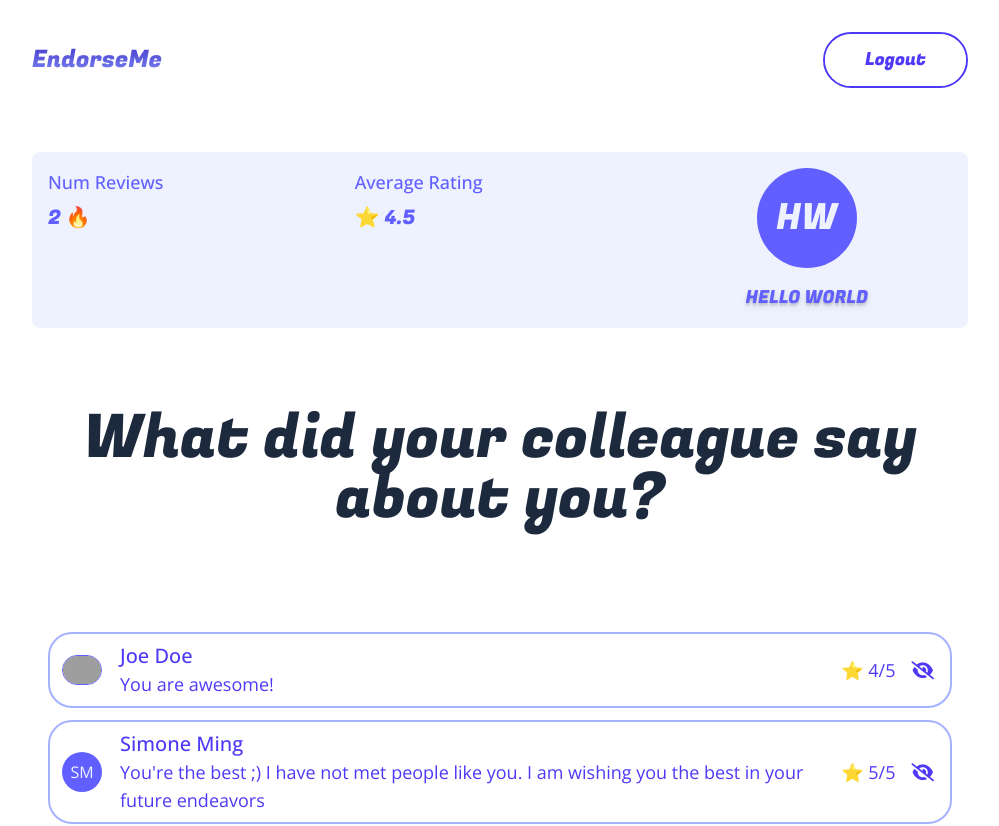
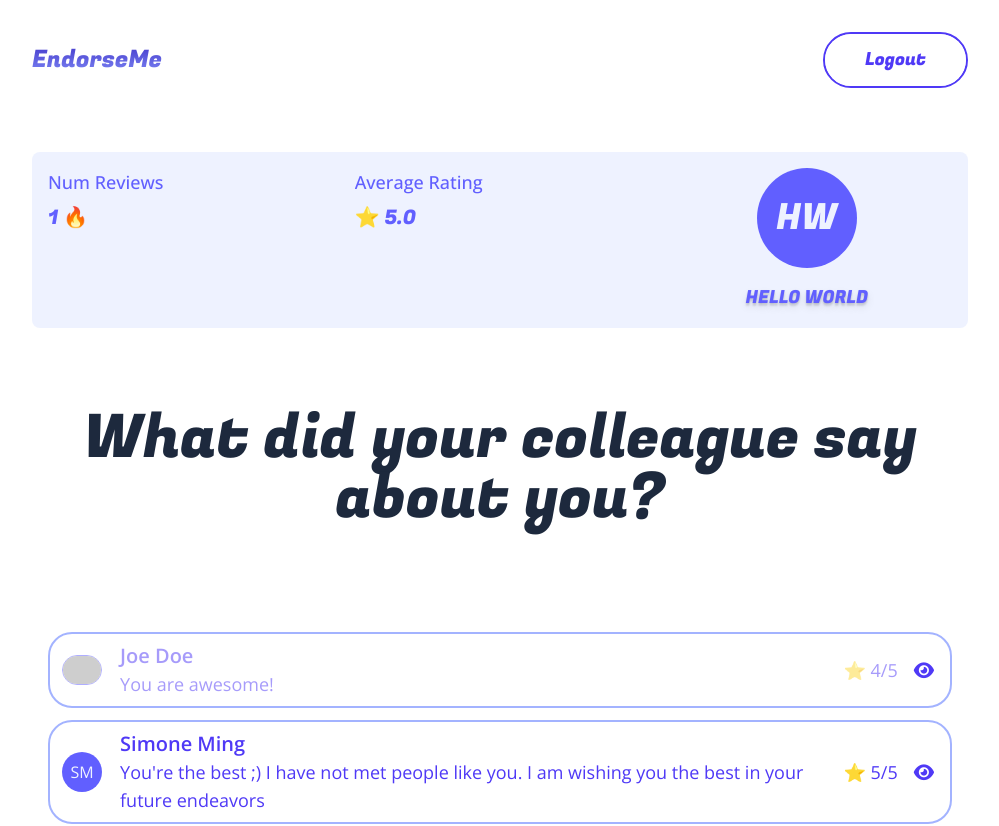
Before and after one commit to liangchow/full-stack-feedback, a Next.js app: page /dashboard in a window 1280 px wide. Shown: the top 826 px of the page, without its empty margins (140-1139 px from the left). Built offline with nearby package versions, Linux system fonts and the light colour scheme; grey boxes are pictures that could not be loaded.

Commit message:
status update

```diff
--- a/components/Card.js
+++ b/components/Card.js
@@ -4,7 +4,7 @@ import Image from 'next/image'
 
 export default function Card(props) {
 
-    const { children, handleToggleShow, index, demo } = props
+    const { children, handleToggleShow, status, index, demo } = props
 
     if (demo) {
         return (
@@ -19,7 +19,7 @@ export default function Card(props) {
                 {children}
                 <div className='flex flex-col items-center p-2 gap-2 '>
                      {/* Show and NoShow button */}
-                    <button onClick={() => handleToggleShow(index)}><i className={"text-indigo-600 hover:text-indigo-400 cursor-pointer transition " + (" fa-solid fa-eye-slash")}></i></button>
+                    <button onClick={() => handleToggleStatus(index)}><i className={"text-indigo-600 hover:text-indigo-400 cursor-pointer transition " + (status == true ? "fa-solid fa-eye-slash" : "fa-solid fa-eye")}></i></button>
                 </div>
             </li>
         )
--- a/components/CardList.js
+++ b/components/CardList.js
@@ -12,7 +12,7 @@ export default function CardList(props) {
         <Image className='rounded-full border border-solid border-indigo-500 ' src={peer.src} width={40} height={40} style={{objectFit: "contain"}} alt="pp" />
     )} else {
       return (
-        <div className='size-[40px] rounded-full bg-indigo-500 inline-flex items-center justify-center'>
+        <div className='size-[40px] rounded-full bg-indigo-500 inline-flex items-center justify-center '>
             <p className={'text-base text-indigo-50 '}>{peer.firstName[0]}{peer.lastName[0]}</p>
         </div>
       )
@@ -22,18 +22,17 @@ export default function CardList(props) {
   return (
     <ul className='flex flex-col flex-1 gap-1 p-4'>
         {todos.map((todo, todoIndex) => {
-
             return(
                 <Card {...props} key={todoIndex} index={todoIndex} >
-                  <div className='flex w-full justify-between items-center gap-1 text-indigo-600 '>
+                  <div className={'flex w-full justify-between items-center gap-1 text-indigo-600 ' + (todo.status == true ? '' : 'opacity-50')}>
                     <div className='flex ml-1 w-15'>
                       {headshot(todo)}
                     </div>
                     <div className='flex flex-col ml-1 w-full'>
-                      <span className='text-lg sm:text-xl font-medium '>{todo.firstName} {todo.lastName}</span>
+                      <span className='text-lg sm:text-xl font-semibold '>{todo.firstName} {todo.lastName}</span>
                       <span className='text-base sm:text-lg'>{todo.comment}</span>
                     </div>
-                    <div className='flex p-2 ml-1 text-nowrap'>⭐ {todo.rating}/5</div>
+                    <div className='flex p-2 ml-1 text-nowrap '>⭐ {todo.rating}/5</div>
                   </div>
                 </Card>
             )
--- a/components/Dashboard.js
+++ b/components/Dashboard.js
@@ -13,14 +13,14 @@ export default function Dashboard() {
 
 
   const [todos, setTodos] = useState([
-    {firstName: "Joe", lastName: "Doe", comment: "You are awesome!", rating: 4, show: true, src: "https://liangchow.github.io/assets/img/profile/lchow.jpg"},
-    {firstName: "Simone", lastName: "Ming", comment: "You're the best ;) I have not met people like you. I am wishing you the best in your future endeavors", rating: 5, show: true, src: ""},
+    {firstName: "Joe", lastName: "Doe", comment: "You are awesome!", rating: 4, status: false, src: "https://liangchow.github.io/assets/img/profile/lchow.jpg"},
+    {firstName: "Simone", lastName: "Ming", comment: "You're the best ;) I have not met people like you. I am wishing you the best in your future endeavors", rating: 5, status: true, src: ""},
   ])
 
     function countValues(todos){
 
-    let sumOfRating = todos.filter(todo => todo.show == true).map(todo => todo.rating).reduce((sumOfRating,rating) => sumOfRating + rating, 0)
-    let numReviews = todos.filter(todo => todo.show == true).length
+    let sumOfRating = todos.filter(todo => todo.status == true).map(todo => todo.rating).reduce((sumOfRating,rating) => sumOfRating + rating, 0)
+    let numReviews = todos.filter(todo => todo.status == true).length
 
     return {
       num_reviews: numReviews,
@@ -28,25 +28,26 @@ export default function Dashboard() {
     }
   }
 
-    const statuses = {
+    const stats = {
       ...countValues(todos)
   }
 
-    const [show, setShow] = useState(true)
+    const [status, setStatus] = useState(true)
 
     // Toggle show or hide comment button on Card
-    function handleToggleShow(){
-      setShow(!show)
+    function handleToggleStatus(){
+      setStatus(!status)
+      todos.status == status;
     }
 
   return (
     <div className='flex flex-col flex-1 gap-10 sm:gap-14 md:gap-20'>
       <div className='grid grid-cols-3 bg-indigo-50 text-indigo-500 rounded-lg p-4 gap-4'>
-        {Object.keys(statuses).map((status, statusIndex) => {
+        {Object.keys(stats).map((stat, statIndex) => {
           return (
-          <div key={statusIndex} className='flex flex-col gap-1 sm:gap-2'>
-            <p className='font-medium capitalize text-base sm:text-lg truncate'>{status.replaceAll('_',' ')}</p>
-            <p className={'text-lg sm:text-xl truncate '+fugaz.className}>{status === 'average_rating' ? '⭐ ': '' }{statuses[status]}{status === 'num_reviews' ? ' 🔥': '' }</p>
+          <div key={statIndex} className='flex flex-col gap-1 sm:gap-2'>
+            <p className='font-medium capitalize text-base sm:text-lg truncate'>{stat.replaceAll('_',' ')}</p>
+            <p className={'text-lg sm:text-xl truncate ' + fugaz.className}>{stat === 'average_rating' ? '⭐ ': '' }{stats[stat]}{stat === 'num_reviews' ? ' 🔥': '' }</p>
           </div>
           )})}
       <Panel user={user} />
@@ -55,7 +56,7 @@ export default function Dashboard() {
         What did your colleague <span>say</span> about you?
       </h4>
       <div className=''>
-        <CardList todos={todos} handleToggleShow={handleToggleShow} />
+        <CardList todos={todos} handleToggleStatus={handleToggleStatus} />
       </div>
     </div>
   )
```
